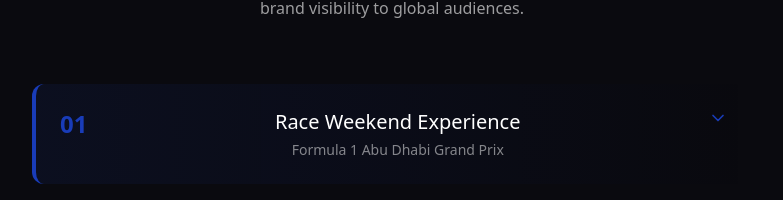
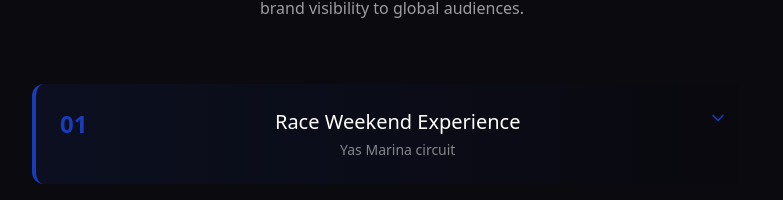
Before and after one commit to checkmate-web/checkmate-landing, a React (Vite) app: page / in a window 1280 px wide. Shown: the part 4358-4558 px from the top of the page, without its empty margins (248-1031 px from the left). Built offline with nearby package versions, Linux system fonts and the light colour scheme.

Commit message:
- Remove AD and 2026 - add under it “Yas Marina circuit” - Change this photo to be: Yacht party during F1 night race.png

```diff
--- a/src/components/Sponsorship.tsx
+++ b/src/components/Sponsorship.tsx
@@ -5,9 +5,9 @@
     id: 1,
     number: "01",
     title: "Race Weekend Experience",
-    subtitle: "Formula 1 Abu Dhabi Grand Prix",
+    subtitle: "Yas Marina circuit",
     description: "An electrifying large-scale music experience set against the adrenaline-fueled backdrop of the Formula 1 weekend. Positioned near the iconic Yas Marina Circuit, the event brings together globally renowned DJs, world-class stage production, and immersive visual storytelling to create an atmosphere that mirrors the intensity and prestige of the race itself. It merges the worlds of speed, sound, and spectacle - amplifying the energy of Abu Dhabi's most thrilling weekend.",
-    image: "./Check Mate Events_files/ad-race-weekend-experience.png",
+    image: "./Check Mate Events_files/ad-race-weekend-experience-2.png",
     location: "Yas Marina Circuit, Abu Dhabi",
     date: "December 2026",
     audience: "HNW guests, global creatives, luxury partners"
```
Also changed, not shown: 1 other file (tests, documents, lock files or other folders).
